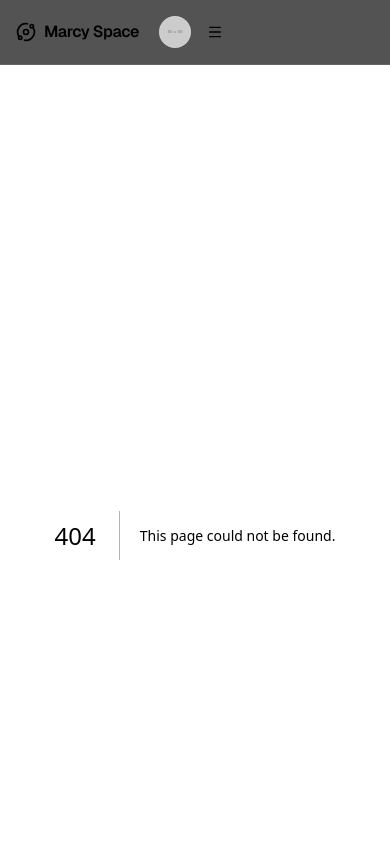
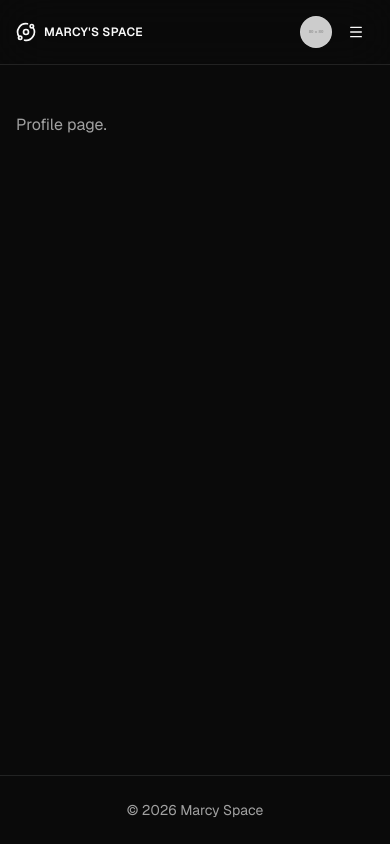
Before and after one commit to marcy-fletcher/marcy-space, a Next.js app: page /profile in a window 390 px wide. Before the commit this address had no page. Shown: the top 844 px of the page. Built offline with nearby package versions, Linux system fonts and the light colour scheme.

Commit message:
feat: new pages, mobile nav fix

```diff
--- /dev/null
+++ b/app/profile/page.tsx
@@ -0,0 +1,3 @@
+export default function ProfilePage() {
+  return <p className="text-muted-foreground">Profile page.</p>
+}
--- /dev/null
+++ b/app/settings/page.tsx
@@ -0,0 +1,3 @@
+export default function SettingsPage() {
+  return <p className="text-muted-foreground">Settings page.</p>
+}
--- a/components/shared/site-header.tsx
+++ b/components/shared/site-header.tsx
@@ -10,6 +10,7 @@ import {
   MonitorIcon,
   MoonIcon,
   OrbitIcon,
+  SettingsIcon,
   SunIcon,
   UserRoundIcon,
 } from "lucide-react"
@@ -62,7 +63,7 @@ function NavigationLink({
       aria-current={isActive ? "page" : undefined}
       onClick={onNavigate}
       className={cn(
-        "font-medium transition-colors hover:text-foreground focus-visible:outline-none focus-visible:ring-2 focus-visible:ring-ring",
+        "font-medium tracking-wide uppercase transition-colors hover:text-foreground focus-visible:outline-none focus-visible:ring-2 focus-visible:ring-ring",
         mobile
           ? "rounded-md px-3 py-2 text-base"
           : "border-b px-2 py-2 text-sm",
@@ -114,9 +115,13 @@ function UserMenu() {
             </span>
           </DropdownMenuLabel>
           <DropdownMenuSeparator />
-          <DropdownMenuItem disabled>
+          <DropdownMenuItem render={<Link href="/profile" />}>
             <UserRoundIcon />
             Profile
+          </DropdownMenuItem>
+          <DropdownMenuItem render={<Link href="/settings" />}>
+            <SettingsIcon />
+            Settings
           </DropdownMenuItem>
         </DropdownMenuGroup>
         <DropdownMenuSeparator />
@@ -155,14 +160,13 @@ export function SiteHeader() {
 
   return (
     <header className="sticky top-0 z-40 border-b bg-background/80 backdrop-blur-xl supports-[backdrop-filter]:bg-background/70">
-      <div className="mx-auto grid h-16 w-full max-w-5xl grid-cols-[1fr_auto_1fr] items-center px-4 sm:px-6 lg:px-8">
-        <Link
-          href="/"
-          className="flex items-center gap-2 rounded-md font-semibold tracking-tight focus-visible:outline-none focus-visible:ring-2 focus-visible:ring-ring"
-        >
-          <OrbitIcon className="size-5" aria-hidden="true" />
-          <span>Marcy Space</span>
-        </Link>
+      <div className="mx-auto flex h-16 w-full max-w-5xl items-center justify-between px-4 sm:px-6 md:grid md:grid-cols-[1fr_auto_1fr] md:justify-normal lg:px-8">
+        <div className="flex min-w-0 items-center gap-2">
+          <OrbitIcon className="size-5 shrink-0" aria-hidden="true" />
+          <span className="truncate text-xs leading-none font-semibold tracking-wide uppercase sm:text-sm">
+            Marcy&apos;s Space
+          </span>
+        </div>
 
         <nav className="hidden items-center gap-1 md:flex" aria-label="Main navigation">
           {navigation.map((item) => (
```
